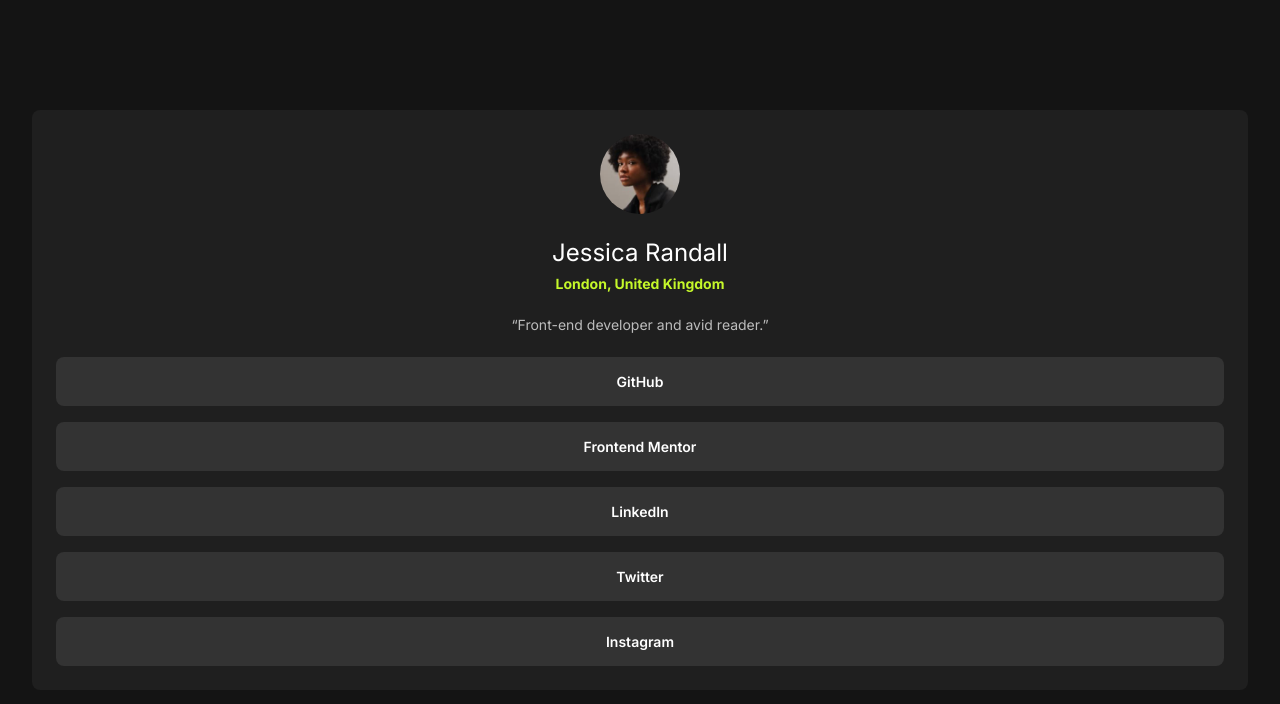
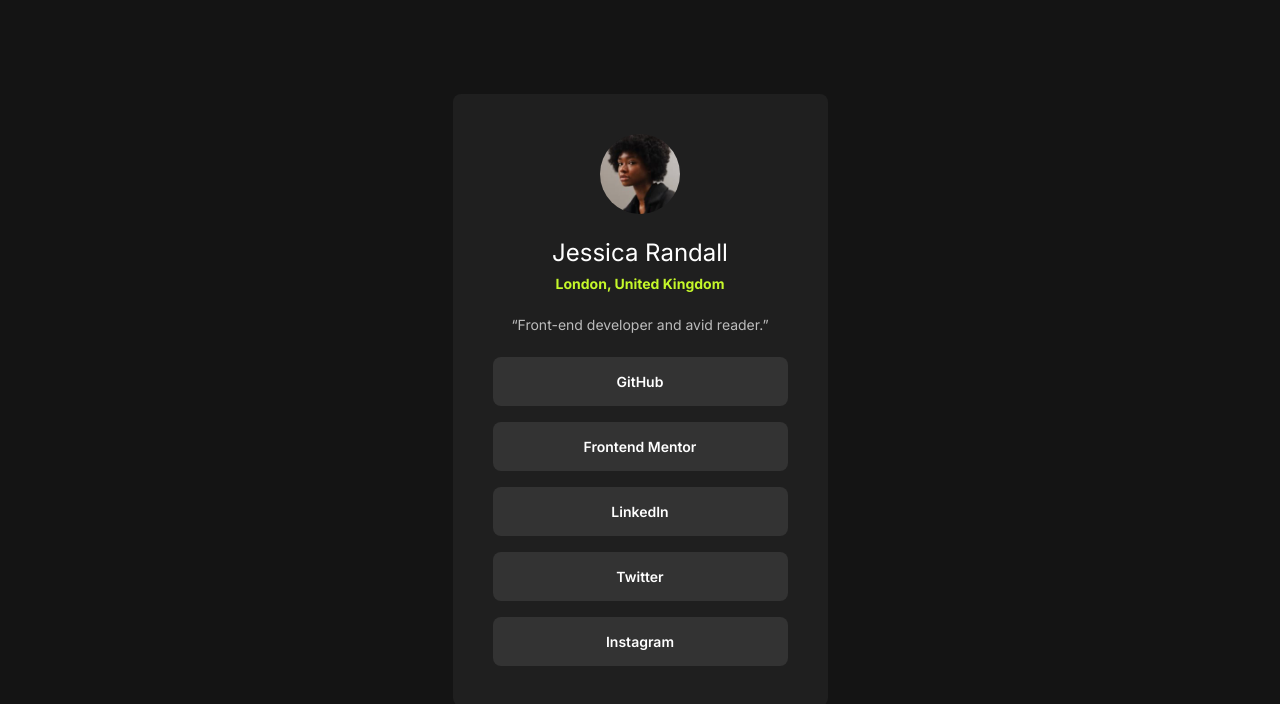
Before and after one commit to dpencsi/frontendmentor-social-links-profile, a plain HTML site: page index.html in a window 1280 px wide. Drawn offline with Linux system fonts and the light colour scheme.

Commit message:
add media query

```diff
--- a/style.css
+++ b/style.css
@@ -129,3 +129,10 @@ ul[role="list"] {
     background-color: var(--green);
     color: var(--grey-900);
 }
+
+@media (min-width: 450px) {
+    .card {
+        width: 375px;
+        padding: var(--space-500);
+    }
+}
```
